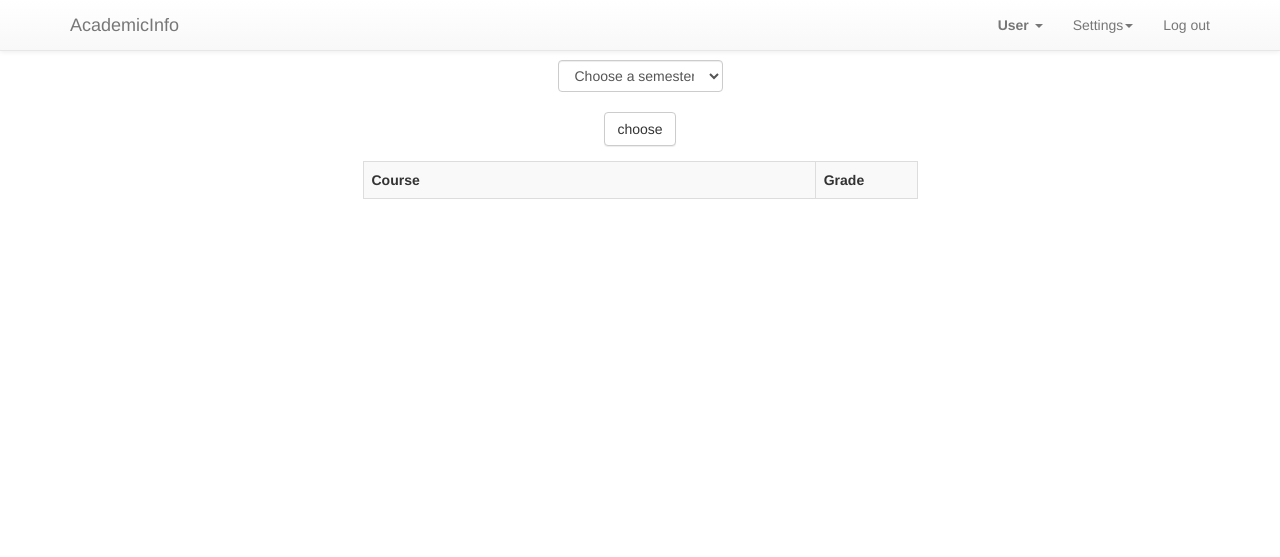
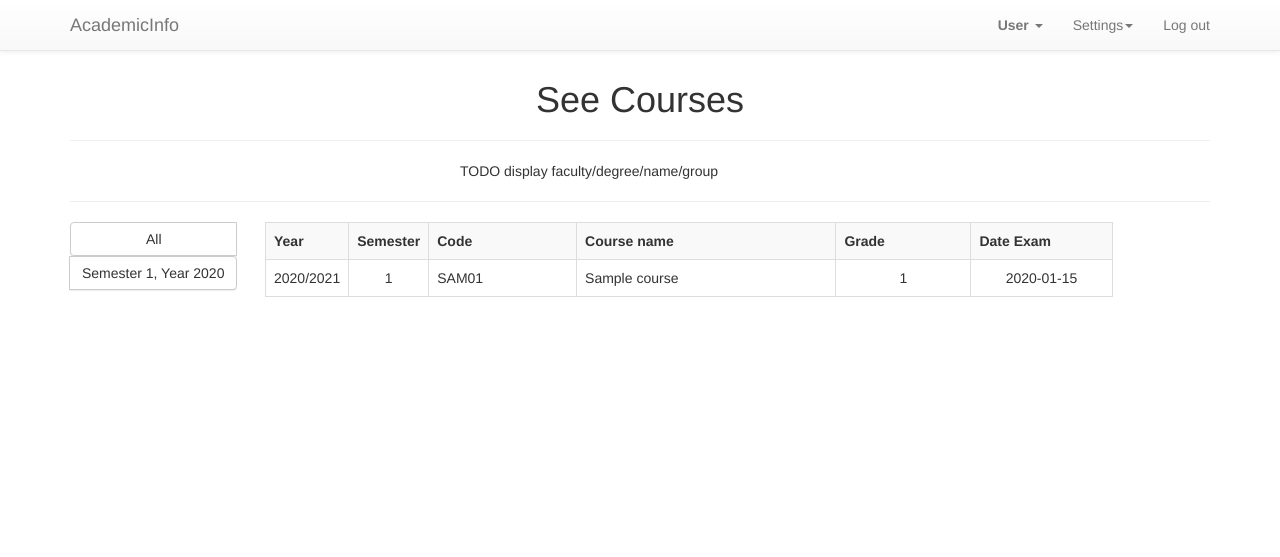
Before and after one commit to vampy/university-SE, a Flask app: page /see_courses in a window 1280 px wide. Shown: the top 557 px of the page. Run offline with Flask 2, Linux system fonts and the light colour scheme; a user stored in the database is signed in; tables that the repository leaves empty hold one stand-in row (values such as "Sample post"); some libraries are stand-ins or nearby versions.

Commit message:
Refactor see_courses for users to use the SQL joins.

```diff
--- a/school/course/views.py
+++ b/school/course/views.py
@@ -9,37 +9,29 @@ course = Blueprint('course', __name__)
 
 
 @course.route('/see_courses', methods=['GET', 'POST'])
+@course.route('/see_courses/<int:semester_id>', methods=['GET', 'POST'])
 @login_required
-def see_courses():
+def see_courses(semester_id=None):
     if current_user.is_student():
 
-        seen_semesters = set()
-        semesters = []
-        for enroll in current_user.enrolled.all():
-            if enroll.semester not in seen_semesters:
-                semesters.append(enroll.semester)
-                seen_semesters.add(enroll.semester)
+        period = current_user.get_default_period()
+        degree = period.degree
+        semesters = User.get_semesters_for_period(period)
 
-        if request.method == 'POST':
-            if request.form['semester'] == '0':
-                flash("Please choose a semester", FLASH_ERROR)
-                return render_template("course/see_courses.html", semesters=semesters)
-            else:
-                courses = []
-                grades = []
-                sem_id = request.form['semester']
-                for enroll in current_user.enrolled.all():
-                    if enroll.semester.id == int(sem_id):
-                        courses.append(enroll.course)
-                        grades.append(enroll.grade)
+        if semester_id is None:  # use default, all semesters, enrolled with contract
+            semester = None
+            courses_enrolled = current_user.get_courses_enrolled(degree)
+        else:  # has semester from url
+            semester = Semester.get_by_id(semester_id)
+            has_contract = current_user.has_contract_signed(semester, degree)
+            courses_enrolled = []
+            if has_contract:  # only display signed contracts for that semester
+                courses_enrolled = current_user.get_courses_enrolled_semester(semester, degree)
 
-        else:
-            courses = []
-            grades = []
-        #grades = [enroll.grade for enroll in current_user.enrolled.all()]
-        #courses = [enroll.course for enroll in current_user.enrolled.all()]
-
-        return render_template("course/see_courses.html", semesters=semesters, grades=grades, courses=courses)
+        return render_template("course/see_courses.html",
+                               semesters=semesters,
+                               courses_enrolled=courses_enrolled,
+                               selected_semester=semester)
     elif current_user.is_admin():
 
         departments = Department.query.order_by("name").all()
@@ -59,7 +51,7 @@ def see_courses():
                     dico["department"] = department.name
                     courses_depts.append(dico)
 
-        return render_template("course/see_courses.html", total=courses_depts, depts=depts )
+        return render_template("course/see_courses.html", total=courses_depts, depts=depts)
 
     elif current_user.is_teacher():
 
@@ -83,8 +75,7 @@ def see_courses():
                 dico["department"] = department.name
                 courses_depts.append(dico)
 
-        return render_template("course/see_courses.html", total=courses_depts, dp=department )
-
+        return render_template("course/see_courses.html", total=courses_depts, dp=department)
 
 
 @course.route('/upload_course_results', methods=['GET', 'POST'])
@@ -149,6 +140,7 @@ def save_grade(user_id, course_id, grade, semester_id):
 def contract(semester_id=None):
     # all the semesters for the default degree
     period = current_user.get_default_period()
+    degree = period.degree
     semesters = User.get_semesters_for_period(period)
 
     if semester_id is None:  # use default semester
@@ -156,8 +148,8 @@ def contract(semester_id=None):
     else:  # has semester from url
         semester = Semester.get_by_id(semester_id)
 
-    has_contract = current_user.has_contract_signed(semester, period.degree)
-    courses_enrolled = current_user.get_courses_enrolled_semester(semester)
+    has_contract = current_user.has_contract_signed(semester, degree)
+    courses_enrolled = current_user.get_courses_enrolled_semester(semester, degree)
 
     return render_template("course/contract.html",
                            semesters=semesters,
--- a/school/models.py
+++ b/school/models.py
@@ -91,9 +91,7 @@ class Degree(db.Model):
     courses = db.relationship("Course", backref="degree", lazy="dynamic")
 
     def __repr__(self):
-        return '<Degree id={0}, name={1}, type_id={2}, language_id={3}>'.format(self.id, self.name,
-                                                                                self.type_id,
-                                                                                self.type_id)
+        return '<Degree id={0}, name={1}, type_id={2}'.format(self.id, self.name, self.type_id)
 
     def is_undergraduate(self):
         return self.type_id == DegreeType.UNDERGRADUATE
@@ -126,8 +124,8 @@ class DegreePeriod(db.Model):
     # has back reference 'students' from User Model
 
     def __repr__(self):
-        return '<DegreePeriod id={0}, degree_id={1}, semester_start_id={2}, semester_end_id={3}>'.format(
-            self.id, self.degree_id, self.semester_start_id, self.semester_end_id)
+        return '<DegreePeriod id={0}, degree_id={1}, language_id={2}, semester_start_id={3}, semester_end_id={4}>'.format(
+            self.id, self.degree_id, self.language_id, self.semester_start_id, self.semester_end_id)
 
 
 # each course has it's own degree
@@ -155,9 +153,8 @@ class Course(db.Model):
     approved_user = db.relationship("User", foreign_keys=[approved_by])
 
     def __repr__(self):
-        return '<Course id={0}, name={1}, is_optional={2}, degree_id={3}>'.format(self.id, self.name,
-                                                                                  self.is_optional,
-                                                                                  self.degree_id)
+        return '<Course id={0}, name={1}, is_optional={2}, degree_id={3}>'.format(
+            self.id, self.name, self.is_optional, self.degree_id)
 
 # each course is part of a semester, from this list a student will choose the obligatory courses
 # and the optional ones
@@ -208,11 +205,8 @@ class Semester(db.Model):
         return cls.query.filter_by(id=semester_id).first_or_404()
 
     def __repr__(self):
-        return '<Semester id={0}, name={1}, year={2}, date_start={3}, date_end={4}>'.format(self.id,
-                                                                                            self.name,
-                                                                                            self.year,
-                                                                                            self.date_start,
-                                                                                            self.date_end)
+        return '<Semester id={0}, name={1}, year={2}, date_start={3}, date_end={4}>'.format(
+            self.id, self.name, self.year, self.date_start, self.date_end)
 
 
 # keeps track of each teacher teaches what course in what semester
--- a/school/templates/course/see_courses.html
+++ b/school/templates/course/see_courses.html
@@ -2,54 +2,58 @@
 {% set page_title = 'See courses' %}
 
 {% block body %}
-
+<h1 class="text-center">See Courses</h1><hr>
 {% if current_user.is_student() %}
-
     <div class="row">
-    <div class="text-center col-md-2 col-md-push-5" >
-        <form method="post" class="form-group">
-            <select size="1" name="semester" class="form-control">
-                    <option value=0>Choose a semester</option>
+        <div class="col-md-offset-4 col-md-4">
+            TODO display faculty/degree/name/group
+        </div>
+    </div><hr>
+    <div class="row">
+        <div class="col-md-2">
+            <div class="btn-group" id="semesters-pick">
+                <a class="btn btn-default btn-block" href="{{ url_for('course.see_courses') }}">All</a>
                 {% for semester in semesters %}
-                    <option value="{{ semester.id }}" >{{ semester.name }}</option>
+                    <a data-id="{{ semester.id }}" href="{{ url_for('course.see_courses', semester_id=semester.id) }}"
+                       class="btn btn-default{% if selected_semester.id == semester.id %} active{% endif %}">
+                        Semester {{ loop.index }}, Year {{ semester.year }}
+                    </a>
                 {% endfor %}
-            </select>
-            <br>
-            <INPUT TYPE="submit" value="choose" class="btn btn-default">
-        </form>
             </div>
         </div>
-<div class="row">
-    <div class="col-md-6 col-md-push-3" >
+        <div class="col-md-9">
             <table class="table table-striped table-bordered">
                 <tr>
-          <td class="col-md-5">
-            <strong>Course</strong>
+                    <th>Year</th>
+                    <th>Semester</th>
+                    <th>Code</th>
+                    <th>Course name</th>
+                    <th>Grade</th>
+                    <th>Date Exam</th>
+                </tr>
+                {% set previous_date = None %}
+                {% set semester_nr = 0 %}
+                {% for enrolled, course in courses_enrolled %}
+                    <tr>
+                        <td class="col-md-1">{{ enrolled.semester.year }}/{{ enrolled.semester.year + 1 }}</td>
+                        <td class="text-center col-md-1">
+                            {% if previous_date == None or previous_date != enrolled.semester.date_start%}
+                                {% set previous_date = enrolled.semester.date_start %}
+                                {% set semester_nr = semester_nr + 1 %}
+                            {% endif %}
+                            {{ semester_nr }}
                         </td>
-          <td class="col-md-1">
-            <strong>Grade</strong>
-          </td>
-        </tr>
-        {% for i in range(courses.__len__()) %}
-        <tr>
-            <td class="col-md-4">
-                {{ courses[i].name }}
-            </td>
-            <td class="col-md-1">
-                {% if grades[i] %}
-                    {{ grades[i] }}
-                {% else %}
-                    NC
-                {% endif %}
-            </td>
+                        <td>{{ course.degree.name[:3].upper() }}{{ '{0:02d}'.format(course.id) }}</td>
+                        <td>{{ course.name }}</td>
+                        <td class="text-center">{{ enrolled.grade }}</td>
+                        <td class="text-center col-md-2">{{ enrolled.date_grade if enrolled.date_grade != None else '-' }}</td>
                     </tr>
                 {% endfor %}
             </table>
         </div>
     </div>
-
 {% elif current_user.is_admin() %}
-<div class="col-md-4 col-md-push-4 text-center" >
+    <div class="col-md-4 col-md-push-4 text-center">
         {% for dep in depts %}
             <table class="table table-striped table-bordered">
                 <tr>
@@ -73,7 +77,7 @@
     </div>
 
 {% elif current_user.is_teacher() %}
-<div class="col-md-4 col-md-push-4 text-center" >
+    <div class="col-md-4 col-md-push-4 text-center">
         <table class="table table-striped table-bordered">
             <tr>
                 <td class="col-md-4">
@@ -91,7 +95,7 @@
     </div>
 
 {% elif current_user.is_chief_department() %}
-<div class="col-md-4 col-md-push-4 text-center" >
+    <div class="col-md-4 col-md-push-4 text-center">
         <table class="table table-striped table-bordered">
             <tr>
                 <td class="col-md-4">
@@ -109,6 +113,4 @@
     </div>
 
 {% endif %}
-
-
 {% endblock %}
```
Also changed, not shown: school/user/models.py (+25 -8 lines), school/static/js/courses.js (line endings or trailing spaces). Lines whose indentation alone changed are shown as unchanged.
